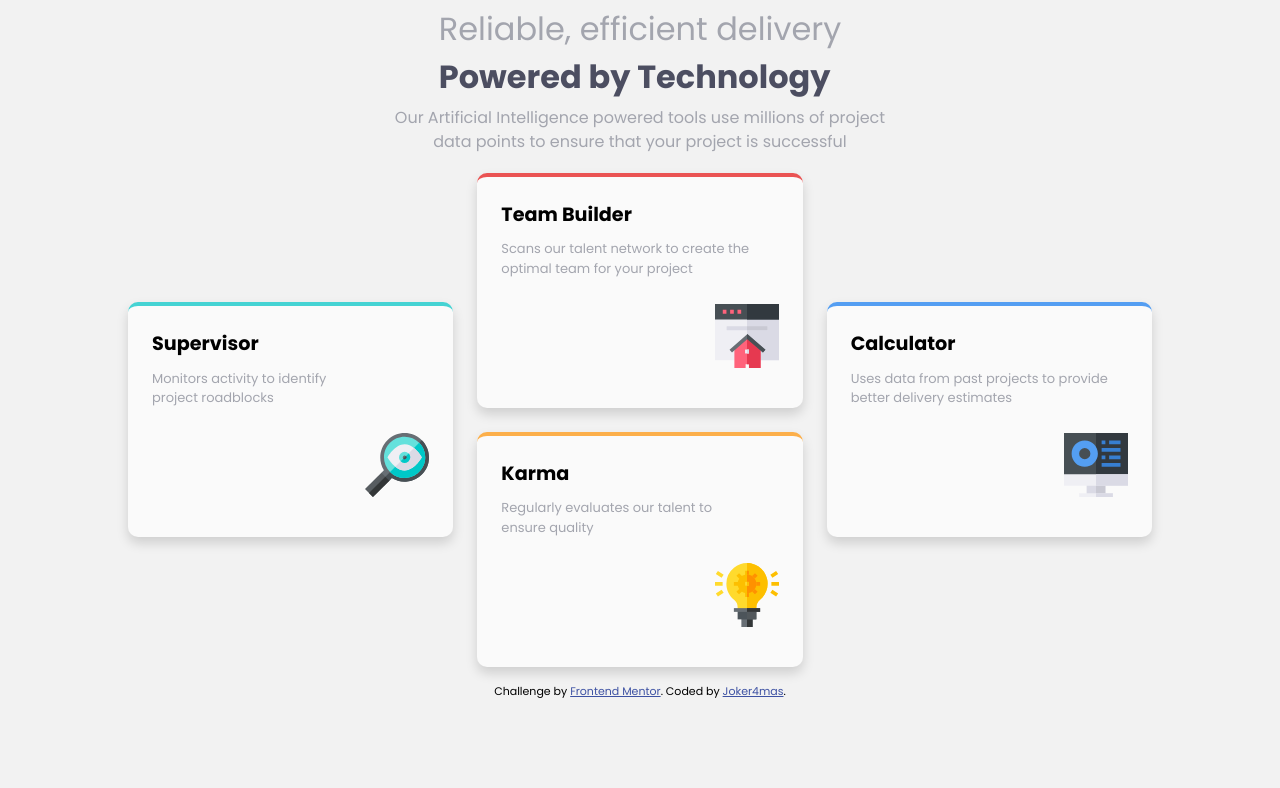
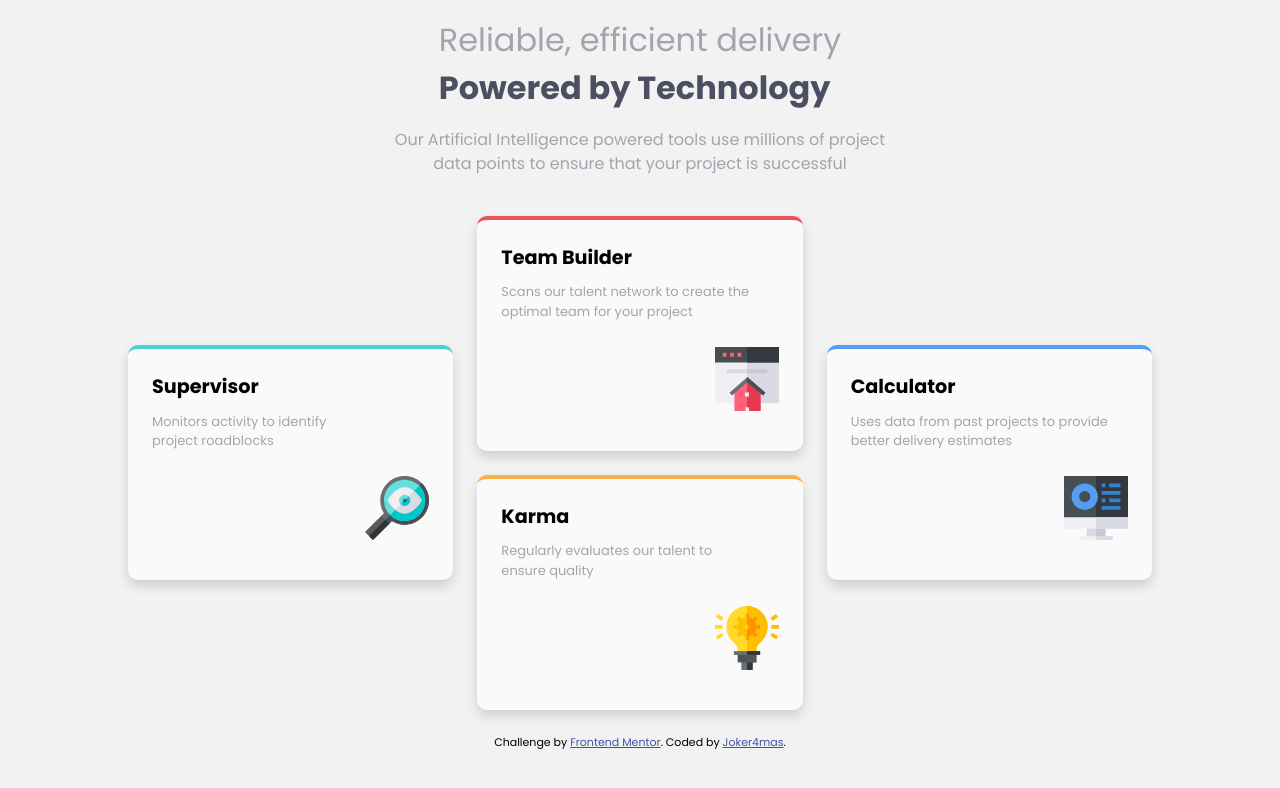
Before and after one commit to Joker4mas/Four-Card-FE, a plain HTML site: page index.html in a window 1280 px wide. Drawn offline with Linux system fonts and the light colour scheme.

Commit message:
added new screen shot

```diff
--- a/app.css
+++ b/app.css
@@ -74,7 +74,7 @@ h1, h2, h3, h4, h5, h6 {
     justify-content: center;
     align-items: center;
     color: var(--GrayishBlue) !important;
-    margin: .3rem auto;
+    margin: 1rem auto;
 }
 
 .headerText span {
@@ -86,7 +86,7 @@ h1, h2, h3, h4, h5, h6 {
     width: 55%;
     display: flex;
     text-align: center;
-    margin: .2rem auto;
+    margin: 1rem auto;
     color: var(--GrayishBlue);
 }
 
@@ -98,7 +98,7 @@ h1, h2, h3, h4, h5, h6 {
     gap: 1.5rem !important;
     justify-items: center;
     align-items: center;
-    margin: 1rem auto;
+    margin: 1.5rem auto;
 }
 
 .grid__item {
```
Also changed, not shown: images/Snap-1.png (added), images/des-snap-shot.png (deleted), 1 other file.
